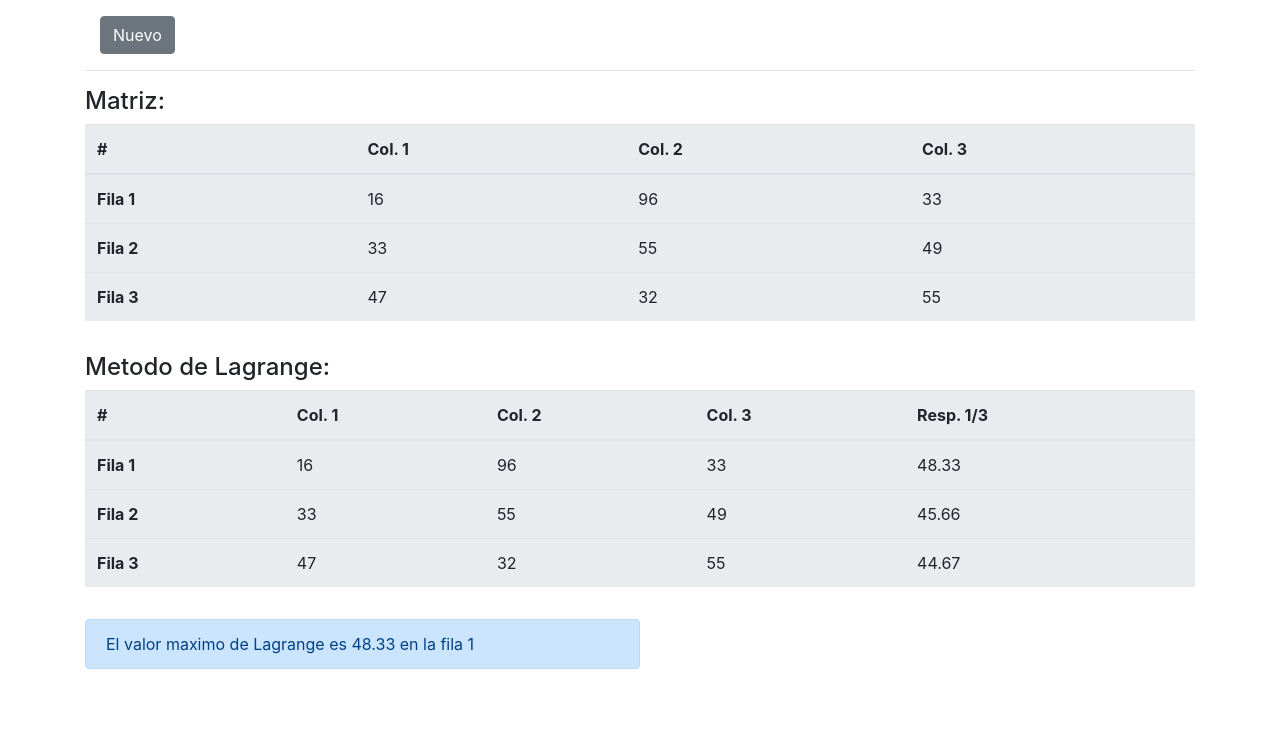
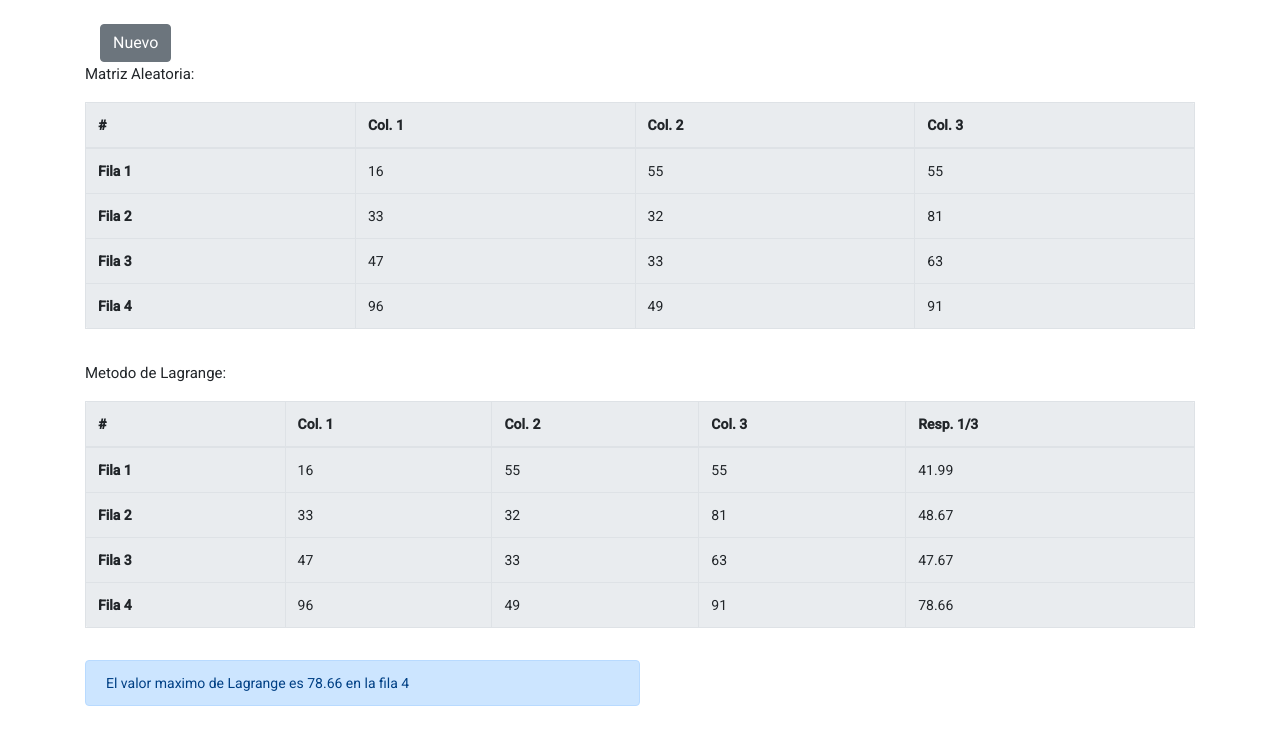
Before and after one commit to bluesapp/InvetigacionOperaciones, an Angular app: page / in a window 1280 px wide. Both pictures are taken after a click on the button "Submit". Shown: the top 744 px of the page. Built offline with nearby package versions, Linux system fonts and the light colour scheme.

Commit message:
Se agrega metodo manual

```diff
--- a/angular.json
+++ b/angular.json
@@ -24,6 +24,7 @@
               "src/assets"
             ],
             "styles": [
+              "./node_modules/@angular/material/prebuilt-themes/indigo-pink.css",
               "src/styles.css"
             ],
             "scripts": []
@@ -88,6 +89,7 @@
               "src/assets"
             ],
             "styles": [
+              "./node_modules/@angular/material/prebuilt-themes/indigo-pink.css",
               "src/styles.css"
             ],
             "scripts": []
@@ -119,6 +121,7 @@
           }
         }
       }
-    }},
+    }
+  },
   "defaultProject": "finalprojectIO"
 }
--- a/package.json
+++ b/package.json
@@ -12,10 +12,12 @@
   "private": true,
   "dependencies": {
     "@angular/animations": "~10.1.2",
+    "@angular/cdk": "^10.2.7",
     "@angular/common": "~10.1.2",
     "@angular/compiler": "~10.1.2",
     "@angular/core": "~10.1.2",
     "@angular/forms": "~10.1.2",
+    "@angular/material": "^10.2.7",
     "@angular/platform-browser": "~10.1.2",
     "@angular/platform-browser-dynamic": "~10.1.2",
     "@angular/router": "~10.1.2",
--- a/src/app/app.component.html
+++ b/src/app/app.component.html
@@ -3,7 +3,7 @@
     <div class="form-row align-items-center">
       <div class="col-md-3">
         <label># de Columnas</label>
-        <input [(ngModel)]="datos.columnas" type="number" min="2 "name="columnas" #columnas="ngModel" class="form-control ">
+        <input [(ngModel)]="datos.columnas" type="number" min="2 " name="columnas" class="form-control ">
       </div>
       <div class="col-md-3">
         <label># de Filas</label>
@@ -18,25 +18,67 @@
         <label>Rango Maximo Aleatorio</label>
         <input [(ngModel)]="datos.rangoMax" type="number" name="rangoMax" #rangoMax="ngModel" class="form-control">
       </div>
+      <div class="col-md-3 mt-2">
+        <label>Coeficiente Pesimismo</label>
+        <input [(ngModel)]="datos.coeficiente" type="number" name="coeficiente" #coeficiente="ngModel"
+          class="form-control">
+      </div>
+      <div class="col-md-3">
+        <div class="custom-control custom-switch">
+          <input type="checkbox" [(ngModel)]="datos.manual" [checked]="datos.manual" name="manual" #manual
+            class="custom-control-input" id="customSwitch1">
+          <label class="custom-control-label" for="customSwitch1">Datos Manuales</label>
+        </div>
+      </div>
       <div class="col-md-6 mt-2">
         <button type="submit" class="btn btn-primary mb-2">Submit</button>
       </div>
     </div>
   </form>
 
-  <div class="col-md-6 mt-2">
+
+  <div class="col-md-6 mt-4">
     <button (click)="reacargarPagina()" type="button" class="btn btn-secondary" *ngIf="mostrarMatriz">Nuevo</button>
   </div>
 
+  <!-- Tabla Manual -->
+  <div *ngIf="mostrarMatriz && datos.manual">
+    <form (ngSubmit)="prueba(h.value)" #h="ngForm">
+      <h4 class="display-6">Matriz Aleatoria:</h4>
+      <table class="table table-bordered jumbotron">
+        <thead>
+          <tr>
+            <th scope="col">#</th>
+            <th scope="col" *ngFor="let columna of arrayColumnas">Col. {{columna}}</th>
+          </tr>
+        </thead>
+        <tbody>
+          <tr *ngFor="let fila of arrayFilas, let col=index">
+            <th>Fila {{col+1}}</th>
+            <td *ngFor="let obj of td.arrayRandom, let fil=index"><input (ngModel)="marrayRandom" type="number"
+                name="{{fil+1}}{{col}}" class="form-control col-xs-4
+                "></td>
+          </tr>
+        </tbody>
+      </table>
+      <div class="col-md-6 mt-2">
+        <button type="submit" class="btn btn-warning mb-2">Submit</button>
+      </div>
+    </form>
+  </div>
 
-  <!-- <p>Form value: {{ f.value | json }}</p> -->
 
-<hr>
-  <!-- MATRIZ -->
-  <h4 class="display-6" *ngIf="mostrarMatriz">Matriz:</h4 >
-  <div *ngIf="mostrarMatriz">
+
+
+
+
+
+
+
+  <div *ngIf="mostrarMatriz && !datos.manual">
     <form (ngSubmit)="ejecutarModelos(g.value)" #g="ngForm">
-      <table class="table jumbotron jumbotron-fluid">
+      <h4 class="display-6">Matriz Aleatoria:</h4>
+      <table class="table table-bordered jumbotron">
         <thead>
           <tr>
             <th scope="col">#</th>
@@ -47,24 +89,17 @@
           <tr *ngFor="let fila of arrayFilas">
             <th>Fila {{fila}}</th>
             <td *ngFor="let obj of td.arrayRandom">{{obj[fila]}}</td>
-            <!-- <input [(ngModel)]="arrayRandom" type="number" name={{obj[fila]}}
-                #{{obj[fila]}}="ngModel" class="form-control " value={{obj[fila]}}> -->
           </tr>
         </tbody>
       </table>
-      <!-- <div class="col-md-6 mt-2">
-        <button type="submit" class="btn btn-primary mb-2">Submit</button>
-      </div>
-      <div class="col-md-6 mt-2">
-        <button type="submit" class="btn btn-primary mb-2">Submit</button>
-      </div> -->
+
     </form>
   </div>
 
-  <h4 class="display-6" *ngIf="mostrarMatriz">Metodo de Lagrange:</h4 >
+  <h4 class="display-6" *ngIf="mostrarMatriz">Metodo de Lagrange:</h4>
   <div *ngIf="mostrarMatriz">
     <form (ngSubmit)="ejecutarModelos(g.value)" #g="ngForm">
-      <table class="table jumbotron jumbotron-fluid">
+      <table class="table table-bordered jumbotron">
         <thead>
           <tr>
             <th scope="col">#</th>
@@ -83,11 +118,12 @@
       <!-- <div class="col-md-6 mt-2">
         <button type="submit" class="btn btn-primary mb-2">Submit</button>
       </div> -->
+
     </form>
-
     <div class="alert alert-primary col-md-6" role="alert">
       El valor maximo de Lagrange es {{maximoLagrange}} en la fila {{filaLagrange}}
     </div>
+
   </div>
 
 </div>
--- a/src/app/app.component.ts
+++ b/src/app/app.component.ts
@@ -8,6 +8,8 @@ import { TipoDatos } from './models/tipodatos.models';
   templateUrl: './app.component.html',
   styleUrls: ['./app.component.css']
 })
+
+
 export class AppComponent implements OnInit {
   // title = 'finalprojectIO';/
   datos = {} as datos;
@@ -17,25 +19,43 @@ export class AppComponent implements OnInit {
   arrayFilas: Array<number> = [];
   numeroRandom: Array<number> = [];
 
-  // arrayRandom: any[] = [];
+  marrayRandom: any[] = [];
   // arrayLagrnage: any[] = [];
   array1: any[] = [];
   resultadoLagrange: number = 1;
   maximoLagrange: number;
   filaLagrange: number;
 
+  /**** */
+  filas = [];
+  columnas = [];
+
+  fila2 = [1, 2, 3];
+  columna2 = [1, 2, 3, 4, 5, 6]
 
   ngOnInit() {
 
     this.datos.columnas = 3;
-    this.datos.filas = 3;
+    this.datos.filas = 4;
     this.datos.rangoMin = 1;
     this.datos.rangoMax = 100;
+    this.datos.coeficiente = 0.5;
+    this.datos.manual = false;
     this.maximoLagrange = 1;
     this.td.arrayRandom = [];
+    this.td.arrayManual = [];
+    this.marrayRandom = [];
   }
 
   ejecutarRandom(f: NgForm) {
+
+      console.log();
+
+    if (f.value.manual) {
+
+    } else {
+
+    }
 
     this.resultadoLagrange = f.value.columnas;
     let nColumnas = 1 / f.value.columnas;
@@ -43,7 +63,7 @@ export class AppComponent implements OnInit {
     this.arrayColumnas = [];
     this.arrayFilas = [];
 
-    this.mostrarMatriz = true;
+
 
     for (let index = 1; index <= f.value.filas; index++) {
       this.arrayFilas.push(index);
@@ -55,16 +75,19 @@ export class AppComponent implements OnInit {
 
       for (let index = 1; index <= this.arrayFilas.length; index++) {
 
-        let first = index;
-        obj[first] = this.getRandom(f.value.rangoMin, f.value.rangoMax);
+        obj[index] = this.getRandom(f.value.rangoMin, f.value.rangoMax);
       }
 
       this.td.arrayRandom.push(obj)
 
     }
 
+
+
+
     this.td.arrayLagrnage = [...this.td.arrayRandom]
     this.metotodoLagrange(this.td.arrayLagrnage, nColumnas);
+    this.mostrarMatriz = true;
 
   };
 
@@ -74,7 +97,6 @@ export class AppComponent implements OnInit {
   }
 
   metotodoLagrange(arrRan, nCol) {
-
 
     const sumaObject = arrRan.reduce((a, b) => {
 
@@ -92,9 +114,15 @@ export class AppComponent implements OnInit {
     this.td.arrayLagrnage.push(sumaObject)
   }
 
+  metodoPesimista(arrayData){
+
+
+
+  }
+
 
   getRandom(min, max) {
-    console.log(0.003 * (max - min) + min);
+    // console.log(0.003 * (max - min) + min);
 
     return Math.floor(Math.random() * (max - min) + min);
   }
@@ -104,4 +132,28 @@ export class AppComponent implements OnInit {
     location.reload()
   }
 
+
+
+  prueba(h: NgForm) {
+    let manual = Object.values(h);
+
+
+    console.log(manual);
+    let contador =  0;
+
+    for (let index = 1; index <= this.arrayColumnas.length; index++) {
+      let obj = {}
+
+      for (let index = 1; index <= this.arrayFilas.length; index++) {
+
+        obj[index] = manual[contador];
+        contador ++
+      }
+
+      this.td.arrayManual.push(obj)
+
+    }
+
+
+  }
 }
--- a/src/app/models/datos.model.ts
+++ b/src/app/models/datos.model.ts
@@ -3,5 +3,6 @@ export interface datos {
     filas: number;
     rangoMin: number;
     rangoMax: number;
-    coeficiente: string
+    coeficiente: number;
+    manual: boolean;
   }
--- a/src/app/models/tipodatos.models.ts
+++ b/src/app/models/tipodatos.models.ts
@@ -1,5 +1,6 @@
 export class TipoDatos {
     arrayRandom: object[];
     arrayLagrnage: object[];
+    arrayManual: object[];
 
 }
--- a/src/index.html
+++ b/src/index.html
@@ -9,20 +9,15 @@
   <link rel="icon" type="image/x-icon" href="favicon.ico">
   <link rel="stylesheet" href="https://cdn.jsdelivr.net/npm/bootstrap@4.5.3/dist/css/bootstrap.min.css"
     integrity="sha384-TX8t27EcRE3e/ihU7zmQxVncDAy5uIKz4rEkgIXeMed4M0jlfIDPvg6uqKI2xXr2" crossorigin="anonymous">
+  <link href="https://fonts.googleapis.com/css?family=Roboto:300,400,500&display=swap" rel="stylesheet">
+  <link href="https://fonts.googleapis.com/icon?family=Material+Icons" rel="stylesheet">
 </head>
 
-<body>
+<body class="mat-typography">
   <app-root></app-root>
-
-  <script src="https://code.jquery.com/jquery-3.5.1.slim.min.js"
-    integrity="sha384-DfXdz2htPH0lsSSs5nCTpuj/zy4C+OGpamoFVy38MVBnE+IbbVYUew+OrCXaRkfj"
-    crossorigin="anonymous"></script>
-  <script src="https://cdn.jsdelivr.net/npm/popper.js@1.16.1/dist/umd/popper.min.js"
-    integrity="sha384-9/reFTGAW83EW2RDu2S0VKaIzap3H66lZH81PoYlFhbGU+6BZp6G7niu735Sk7lN"
-    crossorigin="anonymous"></script>
-  <script src="https://cdn.jsdelivr.net/npm/bootstrap@4.5.3/dist/js/bootstrap.min.js"
-    integrity="sha384-w1Q4orYjBQndcko6MimVbzY0tgp4pWB4lZ7lr30WKz0vr/aWKhXdBNmNb5D92v7s"
-    crossorigin="anonymous"></script>
 </body>
 
+<script src="https://code.jquery.com/jquery-3.5.1.slim.min.js" integrity="sha384-DfXdz2htPH0lsSSs5nCTpuj/zy4C+OGpamoFVy38MVBnE+IbbVYUew+OrCXaRkfj" crossorigin="anonymous"></script>
+<script src="https://cdn.jsdelivr.net/npm/popper.js@1.16.1/dist/umd/popper.min.js" integrity="sha384-9/reFTGAW83EW2RDu2S0VKaIzap3H66lZH81PoYlFhbGU+6BZp6G7niu735Sk7lN" crossorigin="anonymous"></script>
+<script src="https://cdn.jsdelivr.net/npm/bootstrap@4.5.3/dist/js/bootstrap.min.js" integrity="sha384-w1Q4orYjBQndcko6MimVbzY0tgp4pWB4lZ7lr30WKz0vr/aWKhXdBNmNb5D92v7s" crossorigin="anonymous"></script>
 </html>
--- a/src/styles.css
+++ b/src/styles.css
@@ -1 +1,4 @@
 /* You can add global styles to this file, and also import other style files */
+
+html, body { height: 100%; }
+body { margin: 0; font-family: Roboto, "Helvetica Neue", sans-serif; }
```
Also changed, not shown: src/app/app.module.ts (+6 -1 lines), 1 other file (tests, documents, lock files or other folders).
